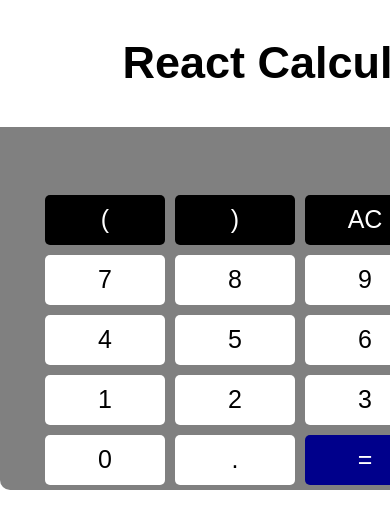
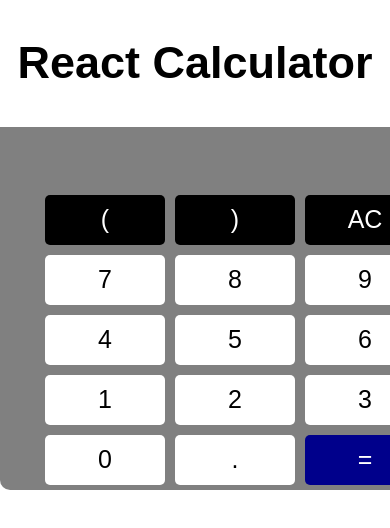
Before and after one commit to ParsaHonarmand/React-Calculator, a React (Create React App) app: page / in a window 390 px wide. Shown: the top 528 px of the page. Built offline with nearby package versions, Linux system fonts and the light colour scheme; a web font is replaced by a local one.

Commit message:
another deploy for mobile testing

```diff
--- a/public/index.html
+++ b/public/index.html
@@ -3,7 +3,7 @@
   <head>
     <meta charset="utf-8" />
     <link rel="icon" href="%PUBLIC_URL%/favicon.ico" />
-    <meta name="viewport" content="width=device-width, maximum-scale=1.5" />
+    <meta name="viewport" content="width=device-width, initial-scale=1" />
     <meta name="theme-color" content="#000000" />
     <!-- <meta name="viewport" content="width=device-width" > -->
     <meta
--- a/src/App.css
+++ b/src/App.css
@@ -4,6 +4,12 @@
     height: auto;
     font-size: 30px;
     font-family: 'Saira Semi Condensed', sans-serif;
+  }
+  .App {
+    max-width: 100%;
+    text-align: center;
+    font-size: 30px;
+    margin: 0 auto;
   }
 }
 
@@ -12,14 +18,15 @@
     font-size: 30px;
     font-family: 'Saira Semi Condensed', sans-serif;
   }
+  .App {
+    text-align: center;
+    font-size: 30px;
+    width: 600px;
+    margin: 0 auto;
+  }
 }
 
-.App {
-  text-align: center;
-  font-size: 30px;
-  width: 600px;
-  margin: 0 auto;
-}
+
 
 .pad {
   width: 600px;
```
